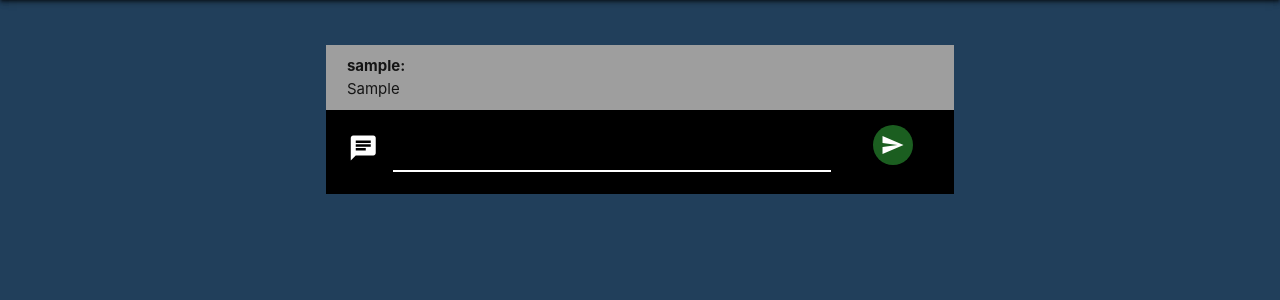
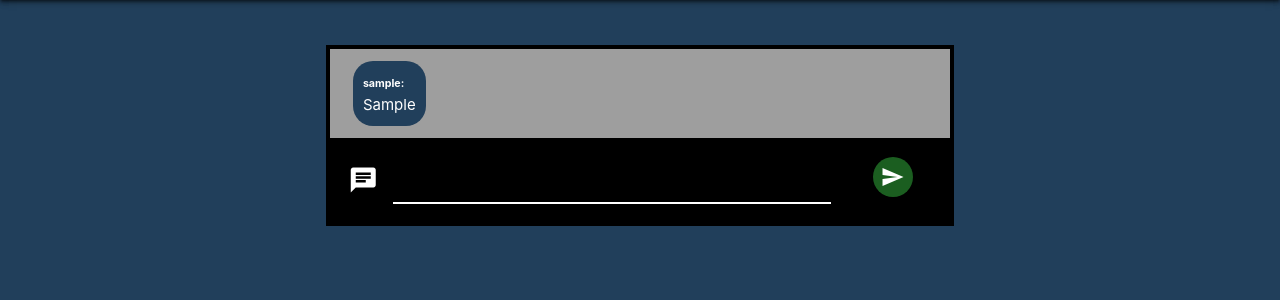
Before and after one commit to iamtheluiz/Simple_Chat, a PHP site: page /home.php in a window 1280 px wide. Shown: the part 64-364 px from the top of the page. Run offline with PHP 8.4, Linux system fonts and the light colour scheme; the visitor is signed in with stand-in values (Sample User, id 1); tables that the repository leaves empty hold one stand-in row (values such as "Sample post").

Commit message:
Alterado design do chat

```diff
--- a/css/style.css
+++ b/css/style.css
@@ -18,13 +18,28 @@ body{
     }
 }
 
+#chat{
+    border:4px solid black;
+}
+.chat_box span{
+    background-color: #213F5B !important;
+    display: inline-block;
+    padding:10px;
+    margin:2px;
+    border-radius: 20px;
+    color:white;
+}
+.chat_box span b{
+    font-size: 8pt;
+}
+
 *:focus{
     outline: none;
     user-select: none;
 }
 
 ::-webkit-scrollbar-track {
-    background-color: #213F5B;
+    background-color: black;
 }
 ::-webkit-scrollbar {
     width: 6px;
--- a/home.php
+++ b/home.php
@@ -19,7 +19,7 @@
 			<!-- Caixa de mensagem -->
 			<section class="corpo col s12">
 				<br><br>
-				<div id="chat" class="col s12 m8 l6 offset-m2 offset-l3 grey" style="padding:10px;">
+				<div id="chat" class="col s12 m10 l6 offset-m1 offset-l3 grey" style="padding:10px;">
 					<!-- Mensagens -->
 				</div>
 
@@ -28,7 +28,7 @@
 
 			<!-- Envio de Mensagem -->
 			<section class="corpo col s12">
-				<div class="col s12 m8 l6 offset-m2 offset-l3 black">
+				<div class="col s12 m10 l6 offset-m1 offset-l3 black">
 					<form action="" method="post" id="form_chat" autocomplete="off">
 						<div class="input-field col s10">
 							<i class="material-icons prefix">chat</i>
@@ -90,7 +90,7 @@
 					},
 					// quando houver erro
 					error: function(){
-						alert("Ocorreu um erro durante a requisição");
+						//alert("Ocorreu um erro durante a requisição");
 					}
 				});
 
```
